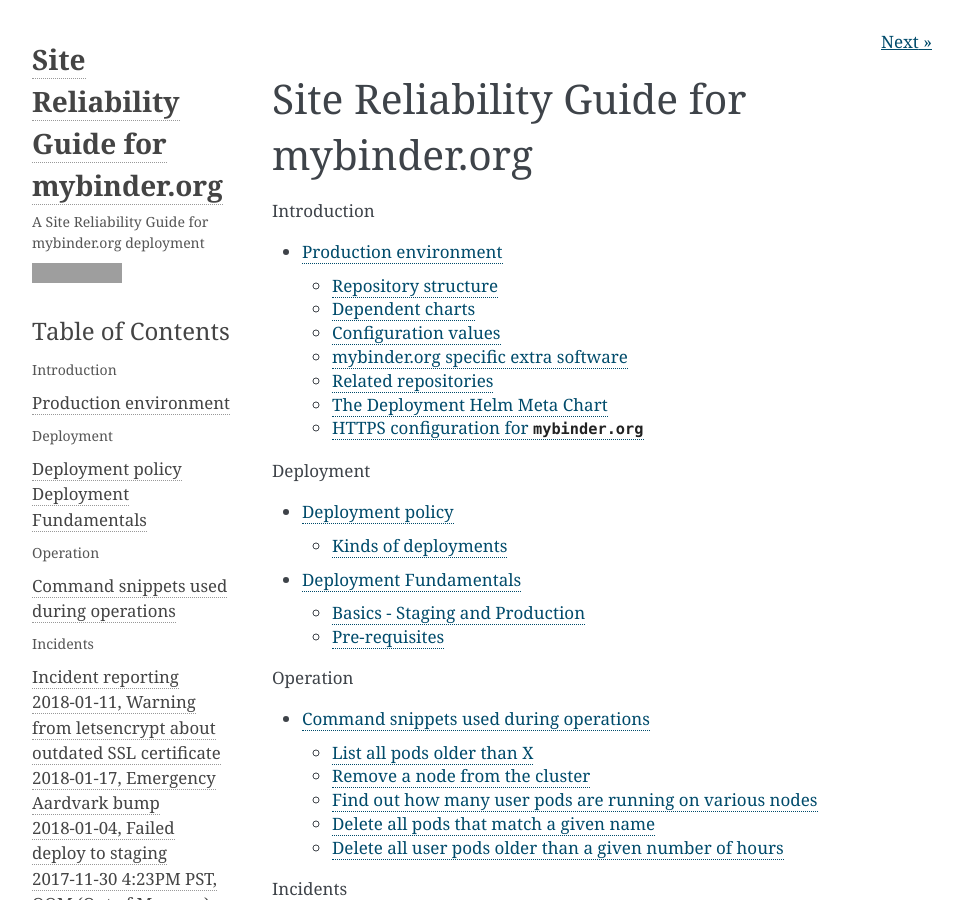
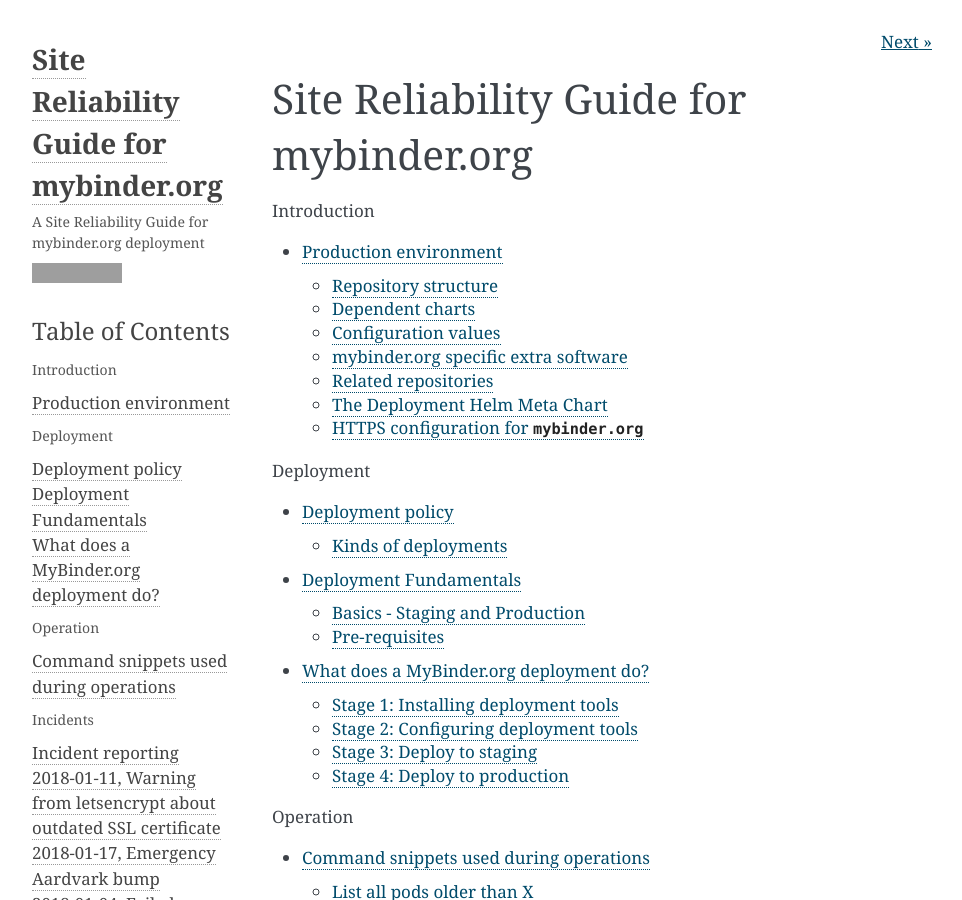
Before and after one commit to jupyterhub/mybinder.org-deploy, a Sphinx documentation site: the page built from docs/source/index.rst, in a window 1280 px wide and 900 px high, cut to the strip 0-900 px from the top of the window. Shown: the whole strip, without its empty margins (148-1110 px from the left). Built offline with Sphinx 7.4.7, drawn with Linux system fonts in a browser that asks for light colours; pages that are not in the unit, such as notebooks, are missing from menus; some of the changed lines change nothing that is shown; grey boxes are pictures that could not be loaded.

Commit message:
Add doc explaining what a MyBinder.org deployment does

````diff
--- /dev/null
+++ b/docs/source/deployment/what.md
@@ -0,0 +1,263 @@
+# What does a MyBinder.org deployment do?
+
+This document tries to explain *what* is going on when a deployment
+to mybinder.org happens. For *how* to do a deploy, look at the [README.md](https://github.com/jupyterhub/mybinder.org-deploy/blob/master/README.md).
+
+The deployment happens in various **stages**, each of which comprise of
+a series of **steps**. Each step of the deployment is
+controlled by `.travis.yml`, which should be considered the authoritative
+source of truth for deployment. *If this document disagrees with it,`.travis.yml` is correct!*
+
+If any of the steps in any stage fails, all following steps
+are canceled and the deployment is marked as failed.
+
+## Stage 1: Installing deployment tools
+
+### Step 1: Install all the things!
+
+#### Background
+Deployment requires the following tools to be installed. Note:
+since deployments are handled with *Travis CI*, you don't
+need them on your local computer.
+
+1. [`gcloud`](https://cloud.google.com/sdk/)
+
+   mybinder.org currently runs on [Google Cloud](https://cloud.google.com)
+   in a [Google Kubernetes Engine](https://cloud.google.com/kubernetes-engine/)
+   cluster. We need `gcloud` to authenticate ourselves to this cluster.
+
+2. [`helm`](https://helm.sh)
+
+   `helm` is the package manager for Kubernetes. We use this for actually installing
+   and upgrading the various components running mybinder.org (BinderHub, JupyterHub,
+   extra mybinder.org-specific services, etc)
+
+3. [`kubectl`](https://kubernetes.io/docs/reference/kubectl/overview/)
+
+   `kubectl` is the canonical command line client for interacting with the Kubernetes
+   API. We primarily use it to explicitly wait for our deployment to complete
+   before running our tests.
+
+4. [`pytest`](https://docs.pytest.org)
+
+   We use `pytest` to verify that our deployment successfully completed, by running
+   a series of end-to-end tests (present in the `tests/` directory) against the
+   new deployment. This makes sure that both builds and launches are working,
+   and is an important part of giving us confidence to do continuous deployment.
+
+5. [`git-crypt`](https://github.com/AGWA/git-crypt)
+
+   We have a bunch of secrets (in `secrets/`) in our deployment - things like
+   cloud credentials, etc. We use `git-crypt` to keep them in this repository
+   in an encrypted form. We use the [encrypted travis file](https://docs.travis-ci.com/user/encrypting-files/)
+   for our repository to store the `git-crypt` decryption key.
+
+#### What happens
+
+* All of the tools above are installed. We use the `before_deploy` section
+  in `.travis.yml` to install these, mostly so we get nice log folding. The only exception
+  is the `pytest` installation - that is in the `install` section, so we can leverage
+  [travis caching](https://docs.travis-ci.com/user/caching/) to speed up our deploys.
+
+#### What could go wrong?
+
+All **Stage 1** failures can be attributed to one of the following causes:
+
+1. Network connections from Travis are being flaky, leading to failed installations
+
+   This is the most likely cause of Stage 1 failures. When this happens, we have no choice
+   but to restart the Travis Build.
+
+   If a restart also fails, there are two possible reasons:
+
+   1. Travis is having some infrastructure issues. Check the [Travis Status Page](https://www.traviscistatus.com/)
+      to see if this is the case.
+   2. The method we are using to install any of these bits of software is
+      having issues - either it no longer works due to some changes to the software, or
+      the software installer is depending on things that are having temporary difficulties.
+      Look at which software installation is failing, and debug that!
+
+2. The commit we are trying to deploy modified `.travis.yml`, and introduced a bug / typo.
+
+   The person who wrote the PR modifying `.travis.yml` should debug what
+   the error is and fix it in a subsequent PR.
+
+## Stage 2: Configuring deployment tools
+
+### Step 1: Decrypting secrets
+
+#### Background
+
+The following secrets are present in encrypted form in the repository:
+
+1. Secret config for the helm charts (under `secrets/config`). These contain various
+   deployment secrets for staging and prod, such as proxy tokens, registry authentication,
+   etc.
+2. [Google Cloud Service Accounts](https://cloud.google.com/compute/docs/access/service-accounts)
+   for both the staging and production Google cloud projects
+   (as `secrets/gke-auth-key-staging.json` and `secrets/gke-auth-key-prod.json`).
+   These have a [custom Role](https://cloud.google.com/iam/docs/understanding-roles)
+   called `travis-deployer` that gives them *just* the permissions needed to do
+   deployments.
+3. A [GitHub deploy key](https://developer.github.com/v3/guides/managing-deploy-keys/)
+   for the [binderhub-ci-repos/requirements](https://github.com/binderhub-ci-repos/requirements)
+   repo (as `secrets/binderhub-ci-key`). This is used in our tests to force the
+   deployed binderhub to do a build + launch, rather than just a launch (via
+   `tests/test_build.py`)
+
+The `git-crypt` symmetric key needed to decrypt these secrets is `travis/crypt-key.enc`,
+encrypted with Travis's [encrypted file](https://docs.travis-ci.com/user/encrypting-files/)
+support. Travis only supports one encrypted file per repo, and these are one-way encrypted
+only (you can not get plain text back easily!), forcing us to use `git-crypt`.
+
+#### What happens?
+
+1. Decrypt the `git-crypt` key with the travis-provided `openssl` command
+2. Decrypt all other secrets with the `git-crypt` key
+
+At the end of this step, all the secrets required for a successful deployment
+are available in unencrypted form.
+
+#### What could go wrong?
+
+1. Someone has used the `travis encrypt-file` command for this repository, overwriting
+   the current travis encryption key (which is used to decrypt the `git-crypt` encryption
+   key), and committed this change. This causes issues because `travis encrypt-file`
+   can only encrypt one file per repo, so if you encrypt another file the first file
+   becomes undecryptable.
+
+   This will manifest as an error from the `openssl` command.
+
+   The simplest fix is to revert the PR that encrypted another file. `git-crypt`
+   should be used instead for encrypting additional files.
+
+
+### Step 2: Setting up Helm
+
+#### Background
+
+We use [helm charts](https://github.com/kubernetes/helm/blob/master/docs/charts.md)
+to configure mybinder.org. We use charts both from the
+[official kubernetes charts repository](https://github.com/kubernetes/charts),
+as well as the [JupyterHub charts repository](https://jupyterhub.github.io/helm-chart).
+
+#### What happens
+
+To set up helm to do the deployment, we do the following:
+
+1. Set up the helm client, allowing it to create the local config files it needs
+   to function.
+2. Set up the JupyterHub charts repository for use with this helm installation,
+   and fetch the latest chart definitions.
+3. Fetch all the dependencies of the `mybinder` deployment chart with the versions
+   specified in `mybinder/requirements.yaml`, and store them locally to ready them
+   for deployment.
+
+At the end of this step, `helm` has been fully configured to do deployment of our
+charts.
+
+#### What could go wrong?
+
+1. Invalid version for a dependency in `mybinder/requirements.yaml`
+
+   This manifests as an error from `helm dep up` that looks like the following:
+
+   ```
+   Error: Can't get a valid version for repositories <dependency>. Try changing the version constraint in requirements.yaml
+   ```
+
+   `<dependency>` in the above error message should point to the erroring dependency
+   whose version needs to be fixed.
+
+   If this happens for the **binderhub** dependency, the most common reason is that
+   you have not waited long enough after merging a PR in the binderhub repo before
+   bumping the version here. Make sure the version of binderhub is visible in
+   https://jupyterhub.github.io/helm-chart before merging a PR here.
+
+## Stage 3: Deploy to staging
+
+We have a [staging environment](https://staging.mybinder.org) that is configured
+exactly like production, but smaller (to control costs). We use this to test all
+deployments before they hit the production mybinder.org website.
+
+### Step 1: Set up and do the helm upgrade
+
+#### What happens
+
+We use the `deploy.py` script to do the helm deployment. This script does the
+following:
+
+1. Use the Google Cloud Service Accounts we decrypted in Stage 2, Step 1 to get
+   a valid [~/.kube/config](https://kubernetes.io/docs/concepts/configuration/organize-cluster-access-kubeconfig/)
+   file. This file is used by both `helm` and `kubectl` to access the cluster.
+2. Use [`helm upgrade`](https://github.com/kubernetes/helm/blob/master/docs/helm/helm_upgrade.md)
+   to actually do the deployment. This deploys whatever changes the commit has -
+   new chart versions, changes to configuration, new repo2docker version, etc.
+   We have a ten minute timeout here.
+3. We use `kubectl rollout` to wait for all [Deployment](https://kubernetes.io/docs/concepts/workloads/controllers/deployment/)
+   and [DaemonSet](https://kubernetes.io/docs/concepts/workloads/controllers/daemonset/)
+   objects to be fully ready. Theoretically the `--wait` param to `helm upgrade` does
+   this - but it is not complete enough for our use case.
+
+Once we have verified that all the `Deployment` and `DaemonSet` objects are ready,
+the helm deployment is complete!
+
+#### What could go wrong?
+
+1. YAML formatting issue in one of the config files
+
+   YAML syntax can be finnicky sometimes, and fail in non-obvious ways. The most common
+   error is the presence of tab characters in YAML, which will make them always fail.
+
+   The Helm community has [some tips](https://github.com/kubernetes/helm/blob/master/docs/chart_template_guide/yaml_techniques.md)
+   on common YAML issues. Learn X in Y Minutes also has a nice [guide on YAML](https://learnxinyminutes.com/docs/yaml/).
+   You can also use [yamllint](https://github.com/adrienverge/yamllint) locally to validate
+   your YAML files.
+
+   Remember to **not** copy paste any secret files into online YAML Linting applications
+   for linting! That could possibly compromise mybinder.org.
+
+2. Kubernetes cluster is having difficulties
+
+   This is usually manifested by either `helm` or `kubectl` reporting connection errors.
+
+3. Bugs in helm itself
+
+   Fairly rare, but bugs in helm itself might cause failure.
+
+4. Severe bugs in the version of binderhub, jupyterhub or any of the dependencies deployed.
+
+   This will usually manifest as a `kubectl rollout` command hanging forever. This is
+   caused by a bug in the component that `kubectl rollout` is waiting for constantly
+   crashing, unable to stay up.
+
+   Looking at what component it is, and perhaps in the logs, would help!
+
+### Step 2: Validate the deployment
+
+#### What happens
+
+We run the tests in `tests/` with `pytest` to validate that the deployment succeeded.
+These try to be as thorough as possible, simulating the tests a human would do to
+ensure that the site works as required.
+
+Look at the docstrings in the files under [`tests/`](https://github.com/jupyterhub/mybinder.org-deploy/tree/master/tests)
+to see what are the tests being run.
+
+If all the tests succeed, we can consider the staging deployment success!
+
+#### What could go wrong?
+
+1. Bugs in the version of binderhub or jupyterhub deployed, causing any of the tests
+   in `tests/` to fail.
+
+   The output should tell you which test fails. You can look at the docstring for the
+   failing test to understand what it is was testing, and debug from there.
+
+## Stage 4: Deploy to production
+
+#### What happens
+
+After deploying to `staging` and validating it with tests, we have a reasonable amount of confidence
+that it is safe to deploy to production. Production deploy has the exact same steps as
+`staging`, but targets production (branch and namespace `prod`) instead of staging.
--- a/docs/source/index.rst
+++ b/docs/source/index.rst
@@ -13,6 +13,7 @@
 
    deployment_policy.md
    deployment_fundamentals.md
+   deployment/what.md
 
 .. toctree::
     :maxdepth: 2
````
